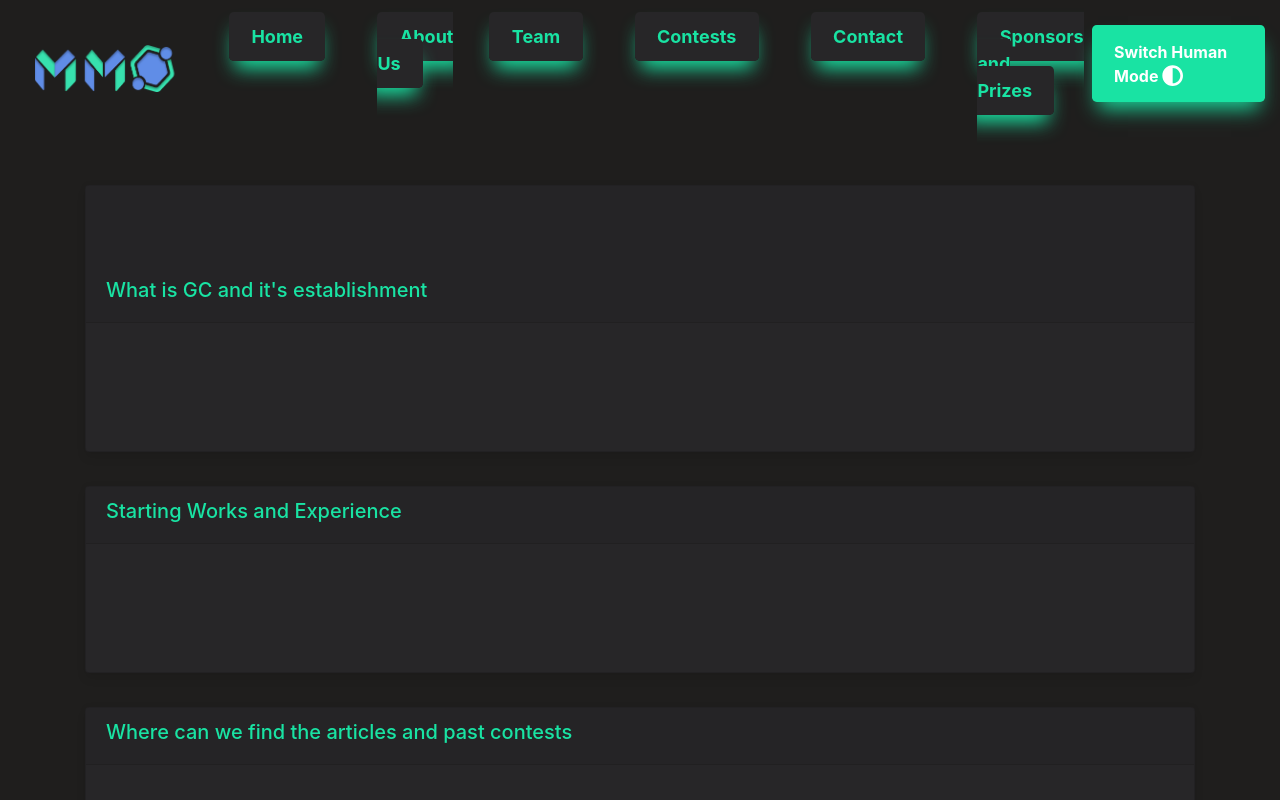
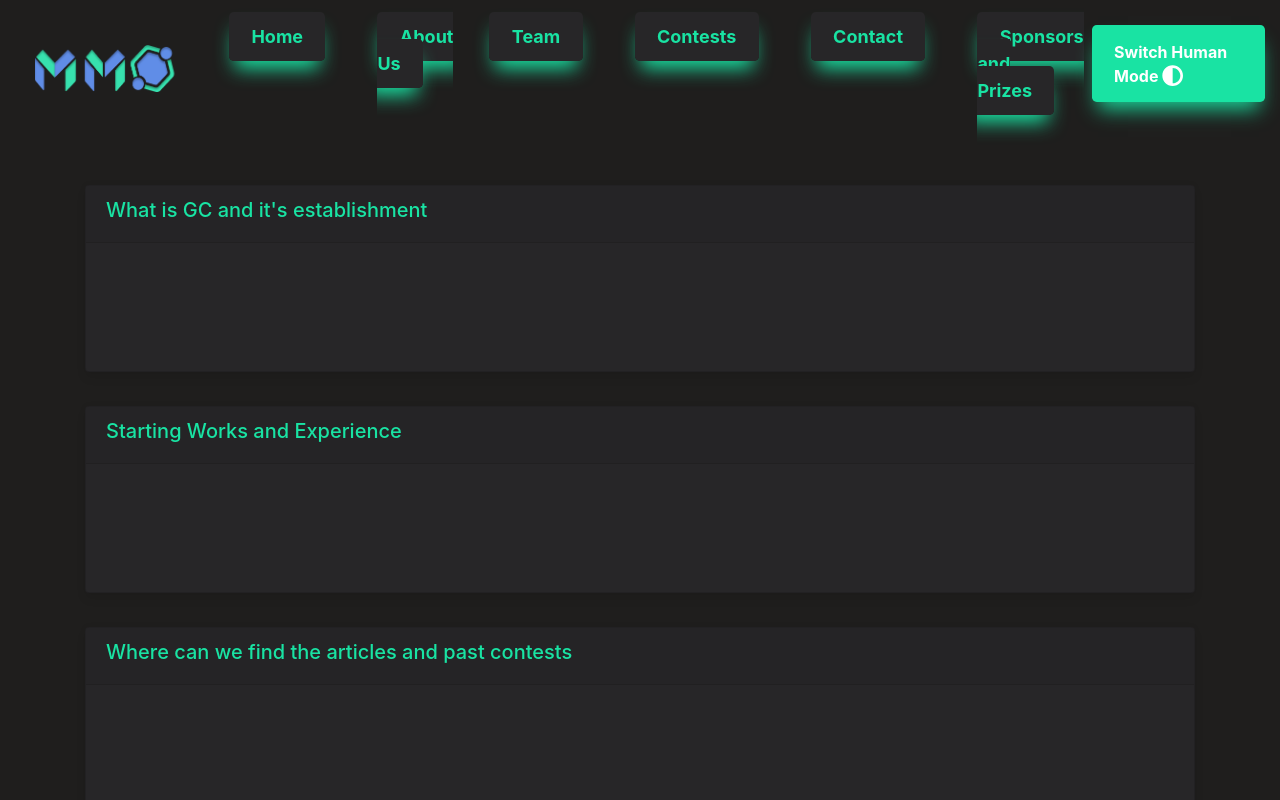
Before and after one commit to gaussiancurvolympiads/gaussiancurv, a React (Create React App) app: page /anonymous in a window 1280 px wide. Shown: the top 800 px of the page. Built offline with nearby package versions, Linux system fonts and the light colour scheme.

Commit message:
Create About.jsx

```diff
--- a/src/components/About.jsx
+++ b/src/components/About.jsx
@@ -102,14 +102,14 @@ const About = ({ darkMode }) => {
             <Col lg={12} align='left'>
                <Card className="skill-nbcard">
 
-                    <Card.Header><div className="display-3 hello"><h5>What is GC and it's establishment </h5></div></Card.Header>      <Card.Body>
+                    <Card.Header><div class= "lead"><h5>What is GC and it's establishment </h5></div></Card.Header>      <Card.Body>
                      <Card.Text align="left" class={darkMode? "text-secondary" : "text-light"}>
 <br></br>
 <br></br>
  <br></br>
 
  </Card.Text>
-                            </Card.Body></Card>
+                            </Card.Body> </Card>
             </Col>
  </Row> &nbsp;
 <Row>   <Col lg={12} align='left'>
```
